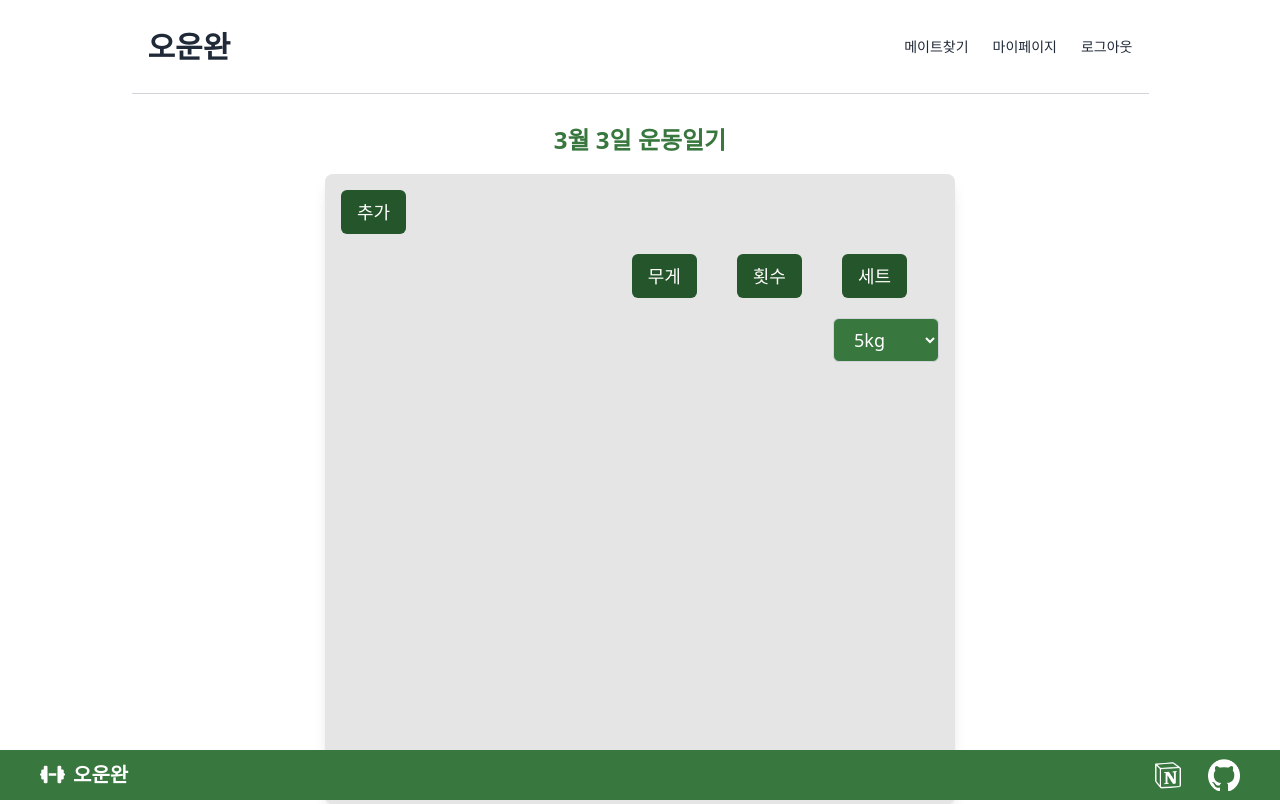
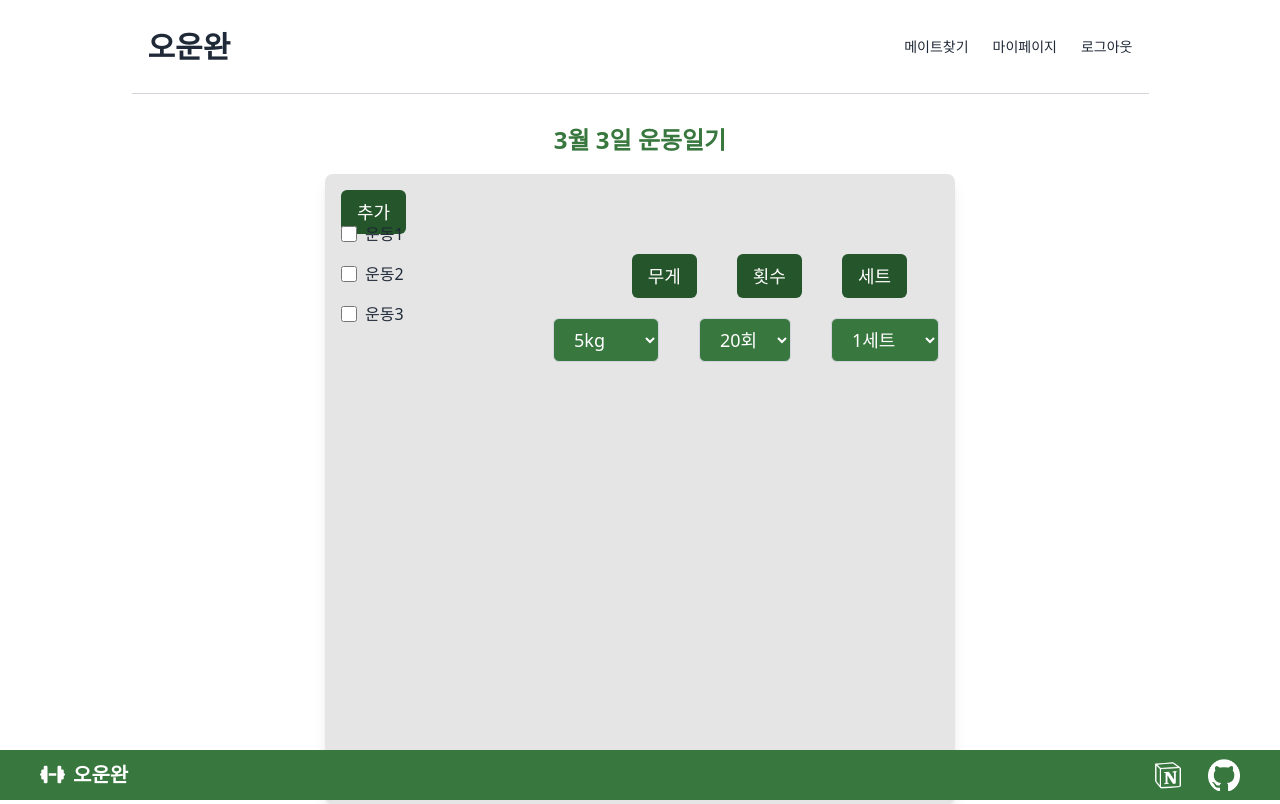
Before and after one commit to craftonjungle8/workoutchillguy-BE-, a Flask app: template templates/diary/diary.html in a window 1280 px wide. Run offline with Flask 3, Linux system fonts and the light colour scheme; the template is opened without the code that fills it, so the values that code supplies are empty; some libraries are stand-ins or nearby versions.

Commit message:
최신화화

```diff
--- a/templates/diary/diary.html
+++ b/templates/diary/diary.html
@@ -32,6 +32,22 @@
       추가
     </button>
 
+    <!-- 운동 종류 선택 (원 형태의 체크박스) -->
+    <div class="absolute top-12 left-4 flex flex-col space-y-4">
+      <div class="flex items-center space-x-2">
+        <input type="checkbox" id="exercise1" class="w-4 h-4 rounded-full">
+        <label for="exercise1" class="text-gray-800">운동1</label>
+      </div>
+      <div class="flex items-center space-x-2">
+        <input type="checkbox" id="exercise2" class="w-4 h-4 rounded-full">
+        <label for="exercise2" class="text-gray-800">운동2</label>
+      </div>
+      <div class="flex items-center space-x-2">
+        <input type="checkbox" id="exercise3" class="w-4 h-4 rounded-full">
+        <label for="exercise3" class="text-gray-800">운동3</label>
+      </div>
+    </div>
+
     <!-- 무게, 횟수, 세트 버튼 (추가 버튼 오른쪽 아래) -->
     <div class="absolute top-20 right-12 flex space-x-10">
       <button class="bg-[#25552A] text-white text-lg px-4 py-2 rounded-md">
@@ -45,10 +61,10 @@
       </button>
     </div>
 
-    <!-- 무게 드롭다운 (5kg 단위로 100kg까지) -->
-    <div class="absolute top-36 right-4 flex flex-col items-start space-y-4">
+    <!-- 무게, 횟수, 세트 드롭다운 (가로로 나열) -->
+    <div class="absolute top-36 right-4 flex space-x-10">
+      <!-- 무게 드롭다운 -->
       <select class="bg-[#38773E] text-white text-lg px-4 py-2 rounded-md border border-gray-300">
-        <!-- 5kg 단위로 100kg까지 -->
         <option value="5">5kg</option>
         <option value="10">10kg</option>
         <option value="15">15kg</option>
@@ -69,6 +85,25 @@
         <option value="90">90kg</option>
         <option value="95">95kg</option>
         <option value="100">100kg</option>
+      </select>
+
+      <!-- 횟수 드롭다운 -->
+      <select class="bg-[#38773E] text-white text-lg px-4 py-2 rounded-md border border-gray-300">
+        <option value="20">20회</option>
+      </select>
+
+      <!-- 세트 드롭다운 (10세트까지) -->
+      <select class="bg-[#38773E] text-white text-lg px-4 py-2 rounded-md border border-gray-300">
+        <option value="1">1세트</option>
+        <option value="2">2세트</option>
+        <option value="3">3세트</option>
+        <option value="4">4세트</option>
+        <option value="5">5세트</option>
+        <option value="6">6세트</option>
+        <option value="7">7세트</option>
+        <option value="8">8세트</option>
+        <option value="9">9세트</option>
+        <option value="10">10세트</option>
       </select>
     </div>
   </div>
```
